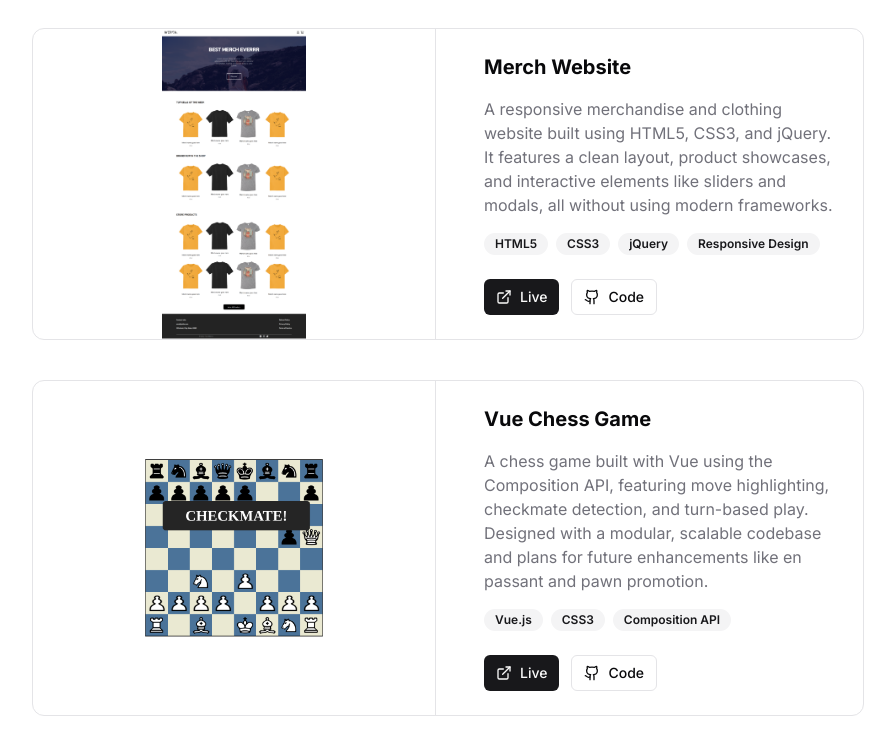
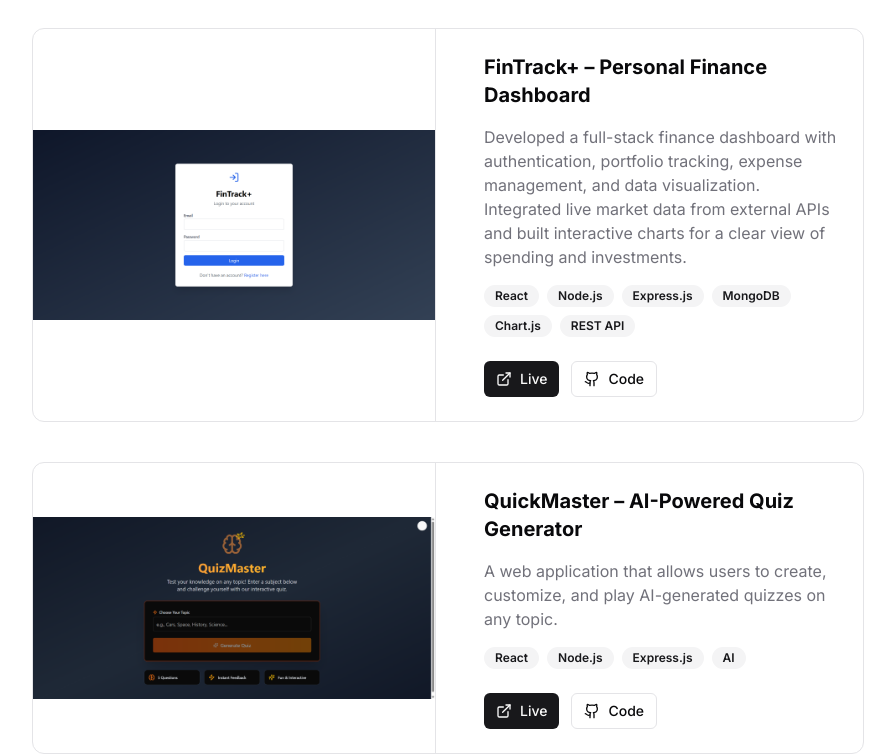
Before and after one commit to ZiedSebai/portfolio, a Next.js app: page / in a window 1280 px wide. Shown: the part 3580-4335 px from the top of the page, without its empty margins (192-1087 px from the left). Built offline with nearby package versions, Linux system fonts and the light colour scheme.

Commit message:
Added new project

```diff
--- a/components/projects.tsx
+++ b/components/projects.tsx
@@ -16,6 +16,24 @@ const projects = [
     tags: ["React.js", "Node.js", "Nest.js", "MongoDB", "Cloudinary","Stripe", "REST API"],
     demoUrl: "https://trendy-shop-lu5s.vercel.app/",
     githubUrl: "https://github.com/ZiedSebai/TrendyShop",
+  },
+  {
+    title: "FinTrack+ – Personal Finance Dashboard",
+    description:
+      "Developed a full-stack finance dashboard with authentication, portfolio tracking, expense management, and data visualization. Integrated live market data from external APIs and built interactive charts for a clear view of spending and investments.",
+    image: "/fintrack.png",
+    tags: ["React", "Node.js", "Express.js", "MongoDB", "Chart.js", "REST API"],
+    demoUrl: "https://github.com/ZiedSebai/FinTrack",
+    githubUrl: "https://github.com/ZiedSebai/FinTrack",
+  },
+  {
+    title: "QuickMaster – AI-Powered Quiz Generator",
+    description:
+      "A web application that allows users to create, customize, and play AI-generated quizzes on any topic.",
+    image: "/quiz-master.png",
+    tags: ["React", "Node.js", "Express.js", "AI"],
+    demoUrl: "https://github.com/ZiedSebai/QuizMaster",
+    githubUrl: "https://quiz-master-app-nine.vercel.app/",
   },
   {
     title: "Merch Website",
@@ -61,15 +79,6 @@ const projects = [
     tags: ["React", "Vite", "JavaScript", "REST API", "CSS3"],
     demoUrl: "https://guess-dog-breed.vercel.app/",
     githubUrl: "https://github.com/ZiedSebai/guess-dog-breed",
-  },
-  {
-    title: "FinTrack+ – Personal Finance Dashboard",
-    description:
-      "Developed a full-stack finance dashboard with authentication, portfolio tracking, expense management, and data visualization. Integrated live market data from external APIs and built interactive charts for a clear view of spending and investments.",
-    image: "/fintrack.png",
-    tags: ["React", "Node.js", "Express.js", "MongoDB", "Chart.js", "REST API"],
-    demoUrl: "https://github.com/ZiedSebai/FinTrack",
-    githubUrl: "https://github.com/ZiedSebai/FinTrack",
   }
 
 ]
```
Also changed, not shown: public/quiz-master.png (added).
